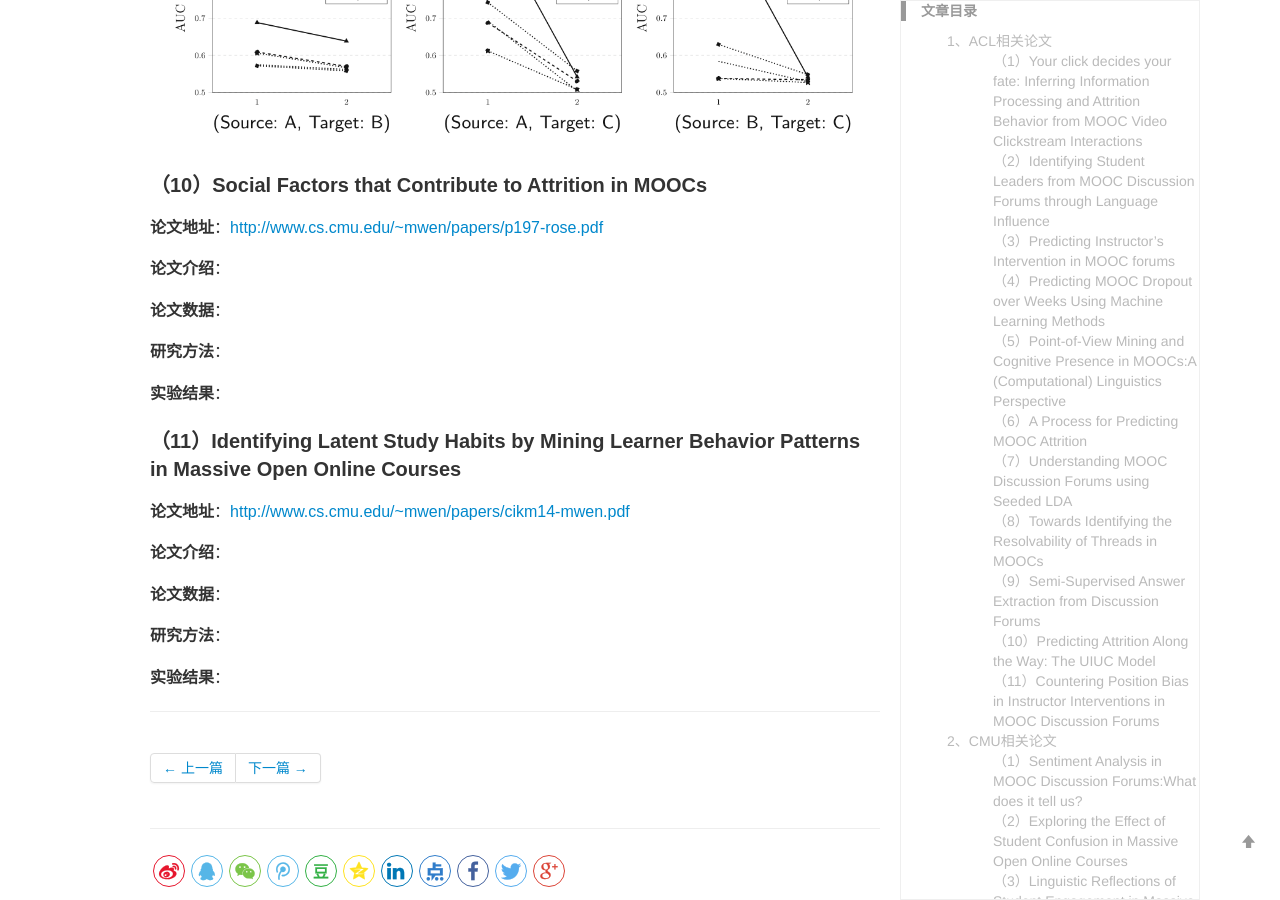
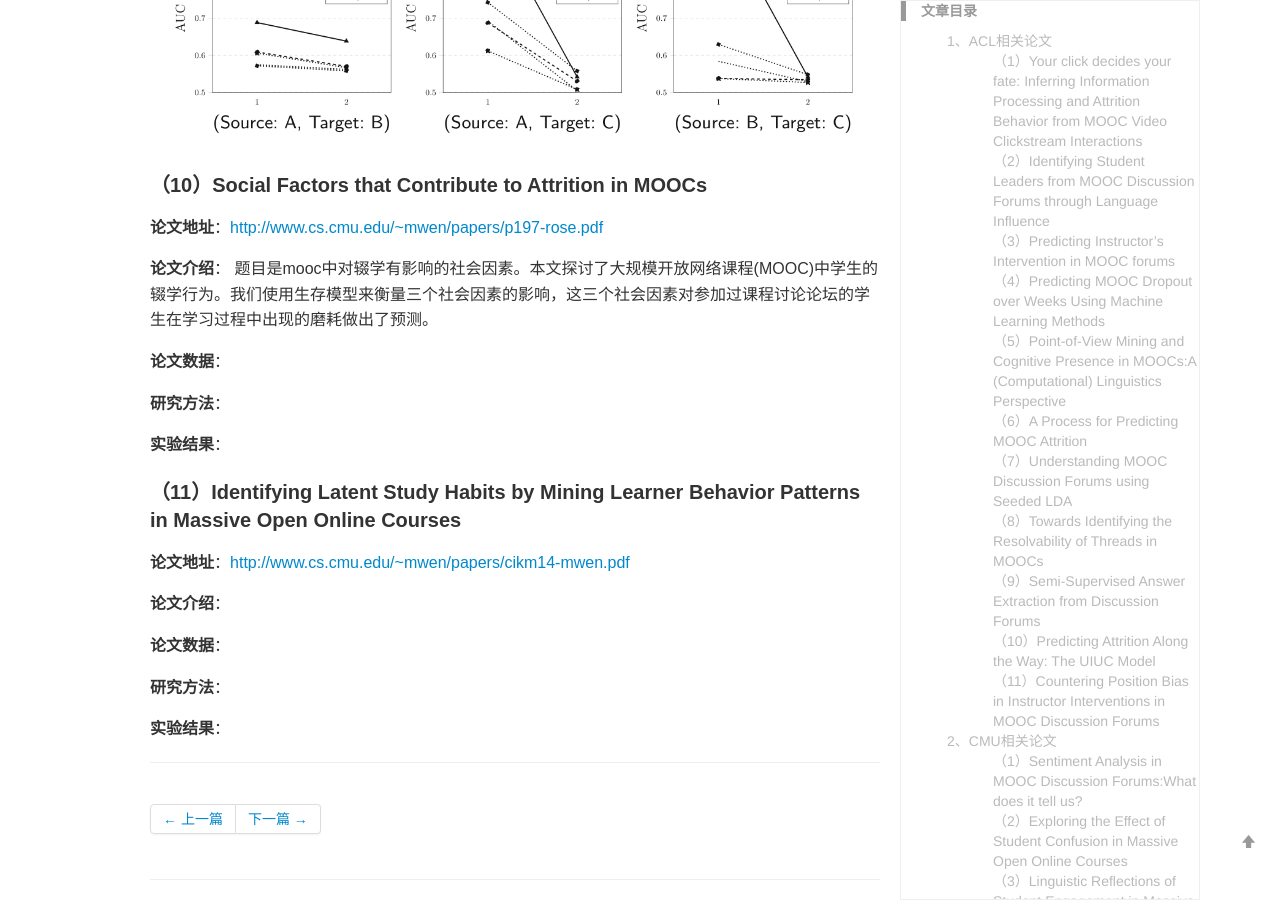
Before and after one commit to yuanmingchen/yuanmingchen.github.io, a Jekyll site: the page built from _posts/2019-04-19-online course nlp paper survey 2.md, in a window 1280 px wide and 900 px high, scrolled down 17172 px. Built offline with Jekyll 4.4.1, drawn with Linux system fonts in a browser that asks for light colours; formulas are drawn with MathJax 3; comment, search, counter and statistics services are not loaded.

Commit message:
Updates _posts/2019-04-19-online course nlp paper survey 2.md
Auto commit by GitBook Editor

```diff
--- a/_posts/2019-04-19-online course nlp paper survey 2.md
+++ b/_posts/2019-04-19-online course nlp paper survey 2.md
@@ -479,7 +479,7 @@ Python编程课程论坛，将论坛集限制为集中于讨论课程内容的
 **论文地址**：<http://www.cs.cmu.edu/~mwen/papers/p197-rose.pdf>
 
 **论文介绍**：
-
+题目是mooc中对辍学有影响的社会因素。本文探讨了大规模开放网络课程(MOOC)中学生的辍学行为。我们使用生存模型来衡量三个社会因素的影响，这三个社会因素对参加过课程讨论论坛的学生在学习过程中出现的磨耗做出了预测。
 
 **论文数据**：
 
```
